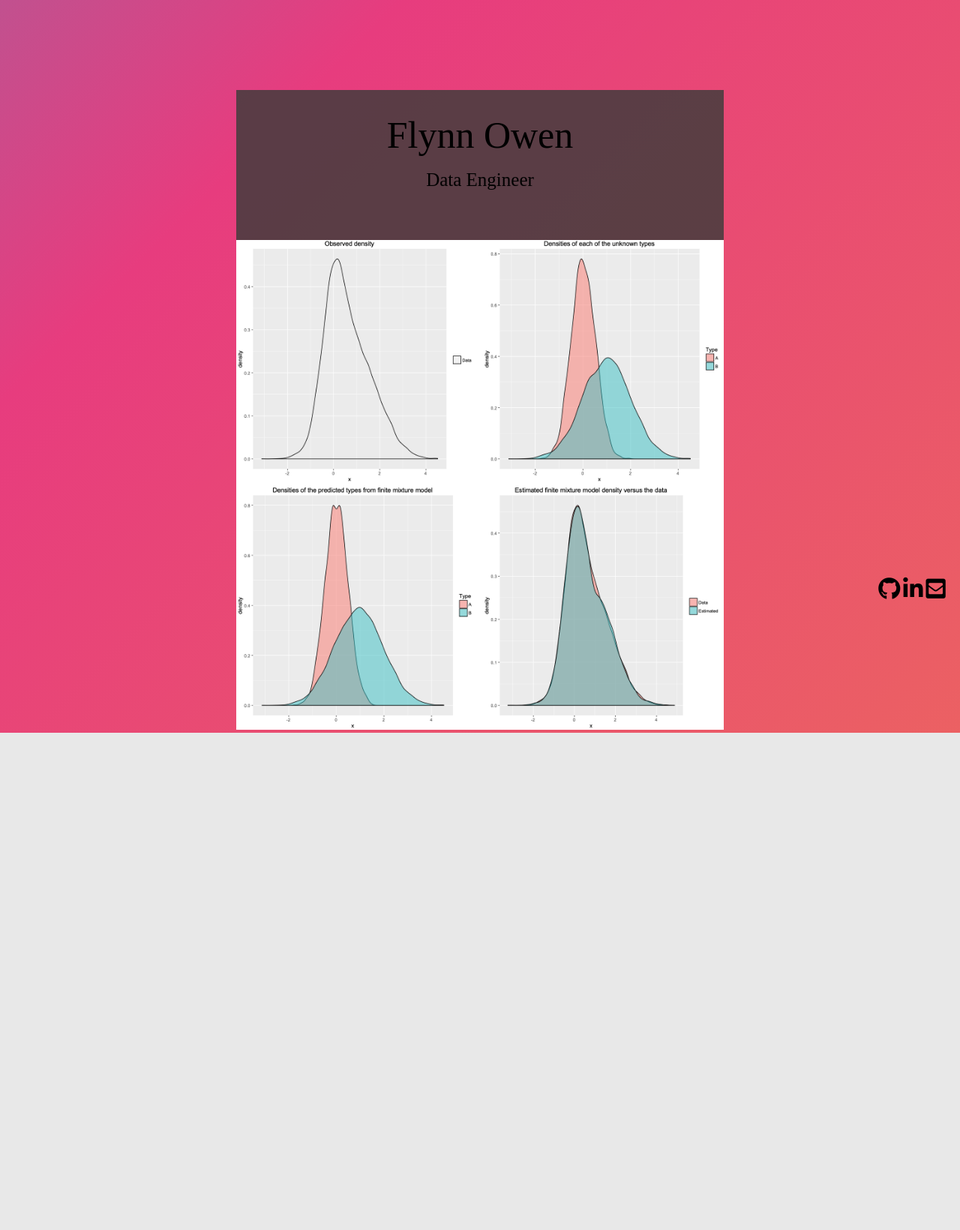
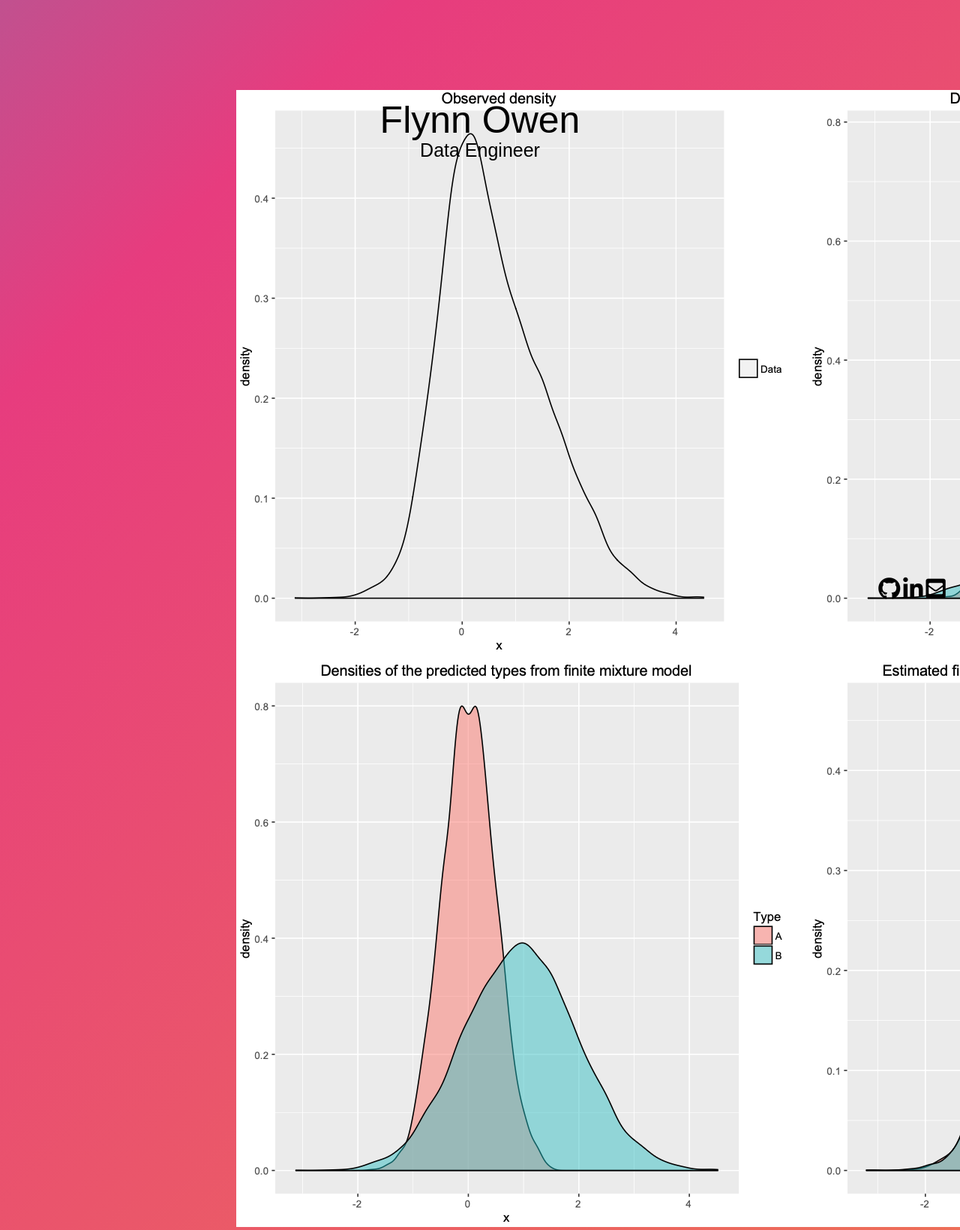
Before and after one commit to FlynnOwen/website-blog, a Flask app: page / in a window 1280 px wide; the page is wider, and only the part inside the window is pictured. Shown: that part at 75% size. Before the commit the page ends 977 px from the top of that part, so only its background shows below. Run offline with Flask 2, Linux system fonts and the light colour scheme; some libraries are stand-ins or nearby versions.

Commit message:
change image layout

```diff
--- a/static/main_page.css
+++ b/static/main_page.css
@@ -53,6 +53,7 @@ a:link, i {
     }
 
 .profile {
+  font: caption;
   position: absolute;
   height: 400px;
   width: 650px;
@@ -64,36 +65,47 @@ a:link, i {
   color: rgb(0, 0, 0);
 }
 
+.profile-img{
+  border-radius: 50%;
+  height:100px;
+  width: 100px;
+  margin-top: 2%;
+  margin-left: 7%;
+}
+
 .profile-text{
   font-size: 50px;
   position: absolute;
   left: 50%;
-  top: 15%;
+  top: 10%;
   -webkit-transform: translate(-50%, -50%);
   transform: translate(-50%, -50%);
   color: rgb(0, 0, 0);
-}
-
-.FMM{
-  position: absolute;
-  top: 50%;
-  height: 30%;
-  width: 100%;
-}
-
-.FMM img {
-  width: 100%;
-  height: auto;
 }
 
 .profile-text-description{
   font-size: 25px;
   position: absolute;
   left: 50%;
-  top: 30%;
+  top: 20%;
   -webkit-transform: translate(-50%, -50%);
   transform: translate(-50%, -50%);
   color: rgb(0, 0, 0);
+}
+
+.work-images{
+  position: absolute;
+  bottom: 30%;
+  left: 5%;
+  height: 30%;
+  width: 100%;
+  display:inline-block;
+}
+
+.work-images img {
+  width: 30%;
+  height: 150px;
+  object-fit: cover;
 }
 
 .project {
```
